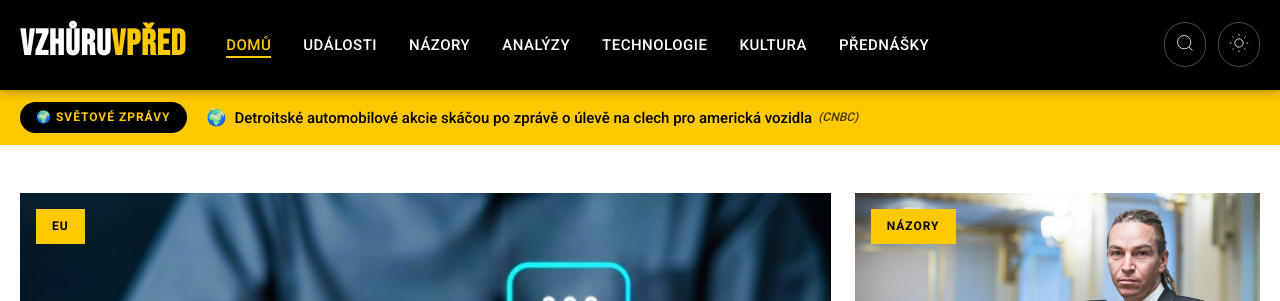
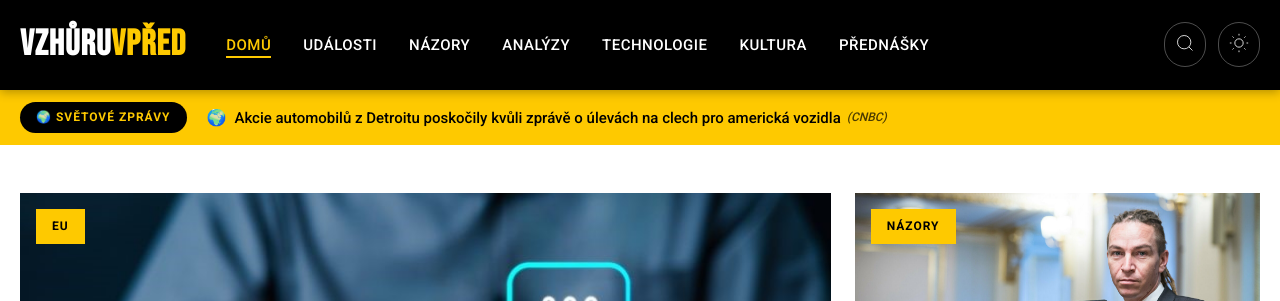
Before and after one commit to tangero/vzhuruvpred, a Jekyll site: the page built from index.html, in a window 1280 px wide and 900 px high. Shown: the top 301 px of the window. Built offline with Jekyll 4.4.1, drawn with Linux system fonts in a browser that asks for light colours; part of the change alters nothing that is shown.

Commit message:
Update world news 2025-10-04 22:18

```diff
--- a/_data/world_news.json
+++ b/_data/world_news.json
@@ -1,27 +1,27 @@
 {
-  "last_updated": "2025-10-04T21:14:07",
+  "last_updated": "2025-10-04T22:15:26",
   "articles": [
     {
       "flag": "🌍",
       "country": "global",
-      "title": "Živé zpravodajství o odstávce vlády: Finanční zákony opět uvízly v Senátu, patr pokračuje",
+      "title": "Živé zpravodajství o zastavení činnosti vlády: Finanční zákony opět uvízly v Senátu, pat trvá",
       "original_title": "Government shutdown live updates as funding bills again stall in Senate, extending impasse - CBS News",
       "url": "https://www.cbsnews.com/live-updates/government-shutdown-third-day-trump-senate-house/",
       "urlToImage": "https://assets2.cbsnewsstatic.com/hub/i/r/2025/10/03/93fcf742-eb77-40a8-b0ea-150efcd5ebaf/thumbnail/1200x630/518884b3fdc649ca8111d6aa45a356fb/screenshot-2025-10-03-at-2-45-23-pm.png",
       "source": "CBS News",
       "publishedAt": "2025-10-03T20:20:00Z",
-      "description": "Vláda USA je třetí den v odstávce, Senát opět neprosadil návrhy na její ukončení. Sledujte aktuální dění"
+      "description": "Vláda USA je ve třetím dni odstávky, Senát opět nepřijal návrhy na její ukončení. Sledujte aktuální dění."
     },
     {
       "flag": "🌍",
       "country": "global",
-      "title": "Detroitské automobilové akcie skáčou po zprávě o úlevě na clech pro americká vozidla",
+      "title": "Akcie automobilů z Detroitu poskočily kvůli zprávě o úlevách na clech pro americká vozidla",
       "original_title": "Detroit auto stocks jump on report of tariff relief for U.S. vehicles - CNBC",
       "url": "https://www.cnbc.com/2025/10/03/ford-gm-stla-stock-tariffs.html",
       "urlToImage": "https://image.cnbcfm.com/api/v1/image/106976847-1637165426358-FZHUMMEREV076.jpg?v=1675188068&w=1920&h=1080",
       "source": "CNBC",
       "publishedAt": "2025-10-03T19:39:43Z",
-      "description": "Akcie General Motors, Fordu a mateřské společnosti Chrysleru Stellantis po zprávě Reuters posílily zhruba o 2 % až 4 % z úrovně nebo ze ztráty."
+      "description": "Akcie General Motors, Fordu a mateřské společnosti Chrysleru Stellantis po zprávě Reuters posílily zhruba o 2 % až 4 %"
     },
     {
       "flag": "🌍",
@@ -32,51 +32,51 @@
       "urlToImage": "https://cdn.arstechnica.net/wp-content/uploads/2025/07/Android-statue-1152x648.jpg",
       "source": "Ars Technica",
       "publishedAt": "2025-10-03T18:31:23Z",
-      "description": "Google slibuje, že ověřování udělá Android bezpečnějším, ale za jakou cenu?"
+      "description": "Google slibuje, že ověřování učiní Android bezpečnějším, ale za jakou cenu?"
     },
     {
       "flag": "🇺🇸",
       "country": "us",
-      "title": "První žena se stala arcibiskupem canterburským, hlavou anglikánské církve",
+      "title": "První žena se stala arcibiskupem canterburským, šéfkou anglikánské církve",
       "original_title": "First woman is named archbishop of Canterbury, leader of Church of England - The Washington Post",
       "url": "https://www.washingtonpost.com/world/2025/10/03/archbishop-canterbury-first-woman-england/",
       "urlToImage": "https://www.washingtonpost.com/wp-apps/imrs.php?src=https://arc-anglerfish-washpost-prod-washpost.s3.amazonaws.com/public/6SIBZ6PKDAUGITPOTG4JHBLG6E.JPG&w=1440",
       "source": "The Washington Post",
       "publishedAt": "2025-10-03T18:23:05Z",
-      "description": "Sarah Mullallyová, bývalá londýnská biskupka, je první ženou v čele anglikánské církve za její takřka pětisetletou historii."
+      "description": "Sarah Mullallyová, bývalá londýnská biskupka, je první ženou v čele anglikánské církve za její téměř 500letou historii."
     },
     {
       "flag": "🇫🇷",
       "country": "fr",
-      "title": "Vozy Jeep, Dodge a Chrysler budou mít nárok na dotaci 7500 dolarů za elektromobily i po uplynutí lhůty",
+      "title": "Vozy Jeep, Dodge a Chrysler budou mít nárok na dotaci 7500 dolarů za elektromobily i po uplynutí termínu",
       "original_title": "Jeep, Dodge, Chrysler vehicles will still qualify for the $7,500 EV credit past the deadline - Electrek",
       "url": "http://electrek.co/2025/10/03/jeep-dodge-chrysler-vehicles-still-qualify-for-7500-ev-credit/",
       "urlToImage": "https://i0.wp.com/electrek.co/wp-content/uploads/sites/3/2024/11/Jeep-Wagoneer-S-EV-lease-prices.jpeg?resize=1200%2C628&quality=82&strip=all&ssl=1",
       "source": "Electrek",
       "publishedAt": "2025-10-03T18:21:00Z",
-      "description": "Vozy Jeep, Dodge, Chrysler a Fiat zůstanou po lhůtě nárok na kredit zachován. Stellantis potvrdil, že..."
+      "description": "Vozy Jeep, Dodge, Chrysler a Fiat zůstanou požadavky na kredit splňovat i po uplynutí lhůty. Stellantis potvrdil, že..."
     },
     {
       "flag": "🌍",
       "country": "global",
-      "title": "Kvůli výpadku nebyla zveřejněna zpráva o pracovních místech. Zde je to, co by o ekonomice řekla.",
+      "title": "Kvůli výpadku nevyšla zpráva o zaměstnanosti. Co by řekla o ekonomice",
       "original_title": "The shutdown meant no jobs report. Here's what it would have said about the economy - CNBC",
       "url": "https://www.cnbc.com/2025/10/03/shutdown-jobs-report-economy.html",
       "urlToImage": "https://image.cnbcfm.com/api/v1/image/108206734-1759352726135-gettyimages-2238210877-US_JOBS.jpeg?v=1759352801&w=1920&h=1080",
       "source": "CNBC",
       "publishedAt": "2025-10-03T18:18:08Z",
-      "description": "Zatímco BLS kvůli výpadku mlčí, jiné zprávy naznačují, že trh práce v září jen pokračoval v zaběhnutém tempu."
+      "description": "Zatímco BLS kvůli odstávce nevydává data, jiné zprávy naznačují, že trh práce v září jen pokračoval v zaběhnutých kolejích."
     },
     {
       "flag": "🌍",
       "country": "global",
-      "title": "Živě: Sean \"Diddy\" Combs čelí trestu za obvinění z prostituce, soudní jednání probíhá",
+      "title": "Sean \"Diddy\" Combs: Průběžné zpravodajství o vynesení rozsudku v procesu za napomáhání k prostituci",
       "original_title": "Sean \"Diddy\" Combs sentencing live updates as hearing for prostitution-related charges is underway - CBS News",
       "url": "https://www.cbsnews.com/live-updates/diddy-sentencing-hearing/",
       "urlToImage": "https://assets1.cbsnewsstatic.com/hub/i/r/2025/10/03/34e01797-2e6a-4f74-8b4c-df1628875eb0/thumbnail/1200x630/65d9dd589360bac1ddadc2cb05cea456/2025-09-24t154623z-280865120-rc2eygaxdhio-rtrmadp-3-people-sean-combs.jpg",
       "source": "CBS News",
       "publishedAt": "2025-10-03T18:17:00Z",
-      "description": "Jednání o trestu pro Seana \"Diddy\" Combse se koná tři měsíce poté, co byl shledán vinným ze dvou obvinění souvisejících s prostituci."
+      "description": "Přelíčení se Seanem \"Diddym\" Combsem se koná tři měsíce poté, co byl shledán vinným ze dvou obvinění souvisejících s prostituci."
     },
     {
       "flag": "🇬🇧",
@@ -87,23 +87,23 @@
       "urlToImage": "https://ichef.bbci.co.uk/news/1024/branded_news/ede7/live/09aab030-a07e-11f0-bb47-b30225268691.png",
       "source": "BBC News",
       "publishedAt": "2025-10-03T17:58:37Z",
-      "description": "Donald Trump říká, že loď vezla tolik drog, že by to stačilo zabít tisíce lidí."
+      "description": "Donald Trump říká, že loď převážela dost drog, aby zabily tisíce lidí."
     },
     {
       "flag": "🇺🇸",
       "country": "us",
-      "title": "Propouštěný federální žalobce připevnil na dveře při odchodu vzkaz o povinnosti.",
+      "title": "Odvolaný federální prokurátor při odchodu připevnil na dveře vzkaz o povinnosti",
       "original_title": "Fired federal prosecutor tapes a note about duty to the door on his way out - CNN",
       "url": "https://www.cnn.com/2025/10/03/politics/fired-federal-prosecutor-michael-benary-virginia",
       "urlToImage": "https://media.cnn.com/api/v1/images/stellar/prod/2025-09-25t180335z-748561644-rc25zgail47b-rtrmadp-3-usa-trump-comey.jpg?c=16x9&q=w_800,c_fill",
       "source": "CNN",
       "publishedAt": "2025-10-03T17:29:38Z",
-      "description": "Dny po propuštění vyvěsil nejvyšší žalobce pro národní bezpečnost ve východním distriktu Virginie dopis před svou bývalou kancelář, v němž obvinil špičkové úředníky ministerstva spravedlnosti, že j..."
+      "description": "Dny po propuštění zavěsil nejvyšší federální žalobce z východního Virginského distriktu na dveře své bývalé kanceláře dopis, v němž obviňuje špičky ministerstva spravedlnosti, že jsou „více znepoko..."
     },
     {
       "flag": "🌍",
       "country": "global",
-      "title": "Školní obvod v Des Moines podá žalobu na konzultační firmu poté, co byl její ředitel zadržen imigračními úřady",
+      "title": "Školní obvod Des Moines podá žalobu na konzultační firmu poté, co byl ředitel zadržen imigrační správou",
       "original_title": "Des Moines school district says it will pursue legal action against consulting firm after superintendent detained by ICE - ABC News - Breaking News, Latest News and Videos",
       "url": "https://abcnews.go.com/US/des-moines-school-district-pursue-legal-action-consulting/story?id\\\\u003d126186026",
       "urlToImage": null,
@@ -114,24 +114,24 @@
     {
       "flag": "🌍",
       "country": "global",
-      "title": "Elvira doufá, že si Ariana Grande ponaučení z 'velmi urážlivého' setkání: 'Je to smutné' (exkluzivně)",
+      "title": "Elvira doufá, že si Ariana Grande ponaučení z ‚velmi urážlivého‘ setkání vezme: ‚Je to smutné‘ (exkluzivně)",
       "original_title": "Elvira hopes Ariana Grande learns lesson after 'very offensive' interaction: 'It's sad' (exclusive) - Entertainment Weekly",
       "url": "https://ew.com/elvira-hopes-ariana-grande-learns-lesson-very-offensive-interaction-11820199",
       "urlToImage": "https://ew.com/thmb/sL8OsNdQpV_wpgsy565fdGU4po8=/1500x0/filters:no_upscale():max_bytes(150000):strip_icc()/elvira-ariana-grande-100325-1-986e5b788ae149b58546d32e0b11a826.jpg",
       "source": "Entertainment Weekly",
       "publishedAt": "2025-10-03T16:10:07Z",
-      "description": "Cassandra Peterson, známá jako Elvira, pro EW: S Adrianou Grande jsme se od její omluvy za 'velmi urážlivé' jednání, které hororové ikoně přišlo nepřesvědčivé, neoslovily. 'Je zklamáním, když slyší..."
+      "description": "Cassandra Peterson, známá jako Elvira, prozradila magazínu EW, že se s Arianou Grande od její omluvy za ‚velmi urážlivé‘ jednání, které se u hororové ikony nesetkalo s pochopením, neoslovily: ‚Je z..."
     },
     {
       "flag": "🌍",
       "country": "global",
-      "title": "Ruský útok drony zabil na Ukrajině 13 tisíc prasat, uvádějí úředníci",
+      "title": "Ruský útok drony zabil na Ukrajině 13 tisíc prasat, uvedli úředníci",
       "original_title": "Russian drone attack kills 13,000 pigs in Ukraine, officials say - CBS News",
       "url": "https://www.cbsnews.com/news/russia-ukraine-drone-strike-natural-gas-farm-pigs/",
       "urlToImage": "https://assets1.cbsnewsstatic.com/hub/i/r/2025/10/03/63e1f390-870d-45be-b5cb-a68125dcd379/thumbnail/1200x630/cedd778df39a8ee8d96157e719a6be88/gettyimages-2238982606.jpg",
       "source": "CBS News",
       "publishedAt": "2025-10-03T15:44:00Z",
-      "description": "Stávka je zřejmě součástí rozsáhlého ruského útoku na zařízení na zemní plyn provozovaná ukrajinským státním podnikem Naftogaz."
+      "description": "Stávka je zřejmě součástí rozsáhlého ruského útoku na zařízení státního podniku Naftogaz"
     },
     {
       "flag": "🌍",
@@ -142,12 +142,12 @@
       "urlToImage": "https://platform.theverge.com/wp-content/uploads/sites/2/chorus/uploads/chorus_asset/file/25832862/STK048_XBOX_2_A.jpg?quality=90&strip=all&crop=0%2C10.732984293194%2C100%2C78.534031413613&w=1200",
       "source": "The Verge",
       "publishedAt": "2025-10-03T15:18:15Z",
-      "description": "Microsoft se chystá spustit reklamou podporovanou verzi Xbox Cloud Gaming. Bezplatné streamování se testuje interně v Microsoftu."
+      "description": "Microsoft se chystá spustit reklamou podporovanou verzi Xbox Cloud Gaming. Bezplatné streamování testuje interně Microsoft."
     },
     {
       "flag": "🌍",
       "country": "global",
-      "title": "Recenze Apple iPhone 17 Pro: Přijďte kvůli foťáku, zůstaňte kvůli baterii",
+      "title": "Recenze Apple iPhone 17 Pro: Přiláká vás fotoaparát, nadchne vás baterie",
       "original_title": "Apple iPhone 17 Pro review: Come for the camera, stay for the battery - Ars Technica",
       "url": "https://arstechnica.com/gadgets/2025/10/apple-iphone-17-pro-review-come-for-the-camera-stay-for-the-battery/",
       "urlToImage": "https://cdn.arstechnica.net/wp-content/uploads/2025/10/IMG_3437-1152x648.jpeg",
@@ -164,7 +164,7 @@
       "urlToImage": "https://www.geo.tv/assets/uploads/updates/2025-10-03/l_626829_061919_updates.jpg",
       "source": "Www.geo.tv",
       "publishedAt": "2025-10-03T13:53:00Z",
-      "description": "Za vlády krále Karla došlo k druhé abdikaci v zahraničí, když lucemburský velkovévoda Jindřich v pátek na slavnostním ceremoniálu oficiálně odstoupil."
+      "description": "Vláda krále Karla zažila druhou abdikaci v zahraničí, když lucemburský velkovévoda Jindřich v pátek na slavnostním ceremoniálu oficiálně odstoupil."
     },
     {
       "flag": "🌍",
@@ -186,7 +186,7 @@
       "urlToImage": "https://www.oregonlive.com/resizer/v2/TRNPUPFVOZGMVDL37DC73LVBI4.jpg?auth=b3f95a0fb3dd96185138936e74364d1d187d73bb4dc75d87cbf88238830a021c&width=1280&smart=true&quality=90",
       "source": "OregonLive",
       "publishedAt": "2025-10-03T12:00:00Z",
-      "description": "Kancelář ICE v South Portlandu řeší případy imigrantů z několika oregonských okresů a ze čtyř ve Washingtonu."
+      "description": "Úřad ICE v South Portland řeší případy imigrantů z několika okresů v Oregonu a ze čtyř ve Washingtonu."
     },
     {
       "flag": "🌍",
@@ -197,40 +197,40 @@
       "urlToImage": "https://www.cnet.com/a/img/resize/4f5275f74c51212b9960babcc134d546e4e98b4e/hub/2025/10/03/d8b101f9-216b-4728-b978-efcb614e5d3e/251002-clean-omt-ep-139-what-makes-apples-charger-so-special-no-text-v1.jpg?auto=webp&fit=crop&height=675&width=1200",
       "source": "CNET",
       "publishedAt": "2025-10-03T12:00:00Z",
-      "description": "Se správným vybavením můžete získat až 60 wattů navíc."
+      "description": "Se správným vybavením získáte šedesátiwattový příkon navíc."
     },
     {
       "flag": "🇫🇷",
       "country": "fr",
-      "title": "Newsom hrozí kalifornským univerzitám odebráním státních dotací, pokud vyhoví Trumpovým požadavkům",
+      "title": "Newsom hrozí státním financováním kalifornským univerzitám, které vyhoví požadavkům Trumpa",
       "original_title": "Newsom threatens state funding for California universities that agree to Trump demands - San Francisco Chronicle",
       "url": "https://www.sfchronicle.com/politics/article/newsom-trump-education-funding-21081560.php",
       "urlToImage": "https://s.hdnux.com/photos/01/54/55/71/28499542/3/rawImage.jpg",
       "source": "San Francisco Chronicle",
       "publishedAt": "2025-10-03T10:52:30Z",
-      "description": "Newsom: Kalifornské univerzity podepíší-li „RADIKÁLNÍ DOHODU“, přijdou o státní dotace včetně stipendií"
+      "description": "Newsom: Kalifornské univerzity, které podepíší „RADIKÁLNÍ DOHODU“, přijdou o státní dotace včetně stipendií"
     },
     {
       "flag": "🌍",
       "country": "global",
-      "title": "Detektor kovů se rozsvítil\": Nález roveru Perseverance je novým zářivým vodítkem v pátrání po životě na Marsu",
+      "title": "Detektor kovů zazvonil\": Nález roveru Perseverance je novým zářivým vodítkem v pátrání po životě na Marsu",
       "original_title": "'The metal detector has gone off': Perseverance rover's find is a shiny new clue in the search for life on Mars - Space",
       "url": "https://www.space.com/astronomy/mars/the-metal-detector-has-gone-off-perseverance-rovers-find-is-a-shiny-new-clue-in-the-search-for-life-on-mars",
       "urlToImage": "https://cdn.mos.cms.futurecdn.net/TAdaVAkHPhPbicym76RrpM-1920-80.jpg",
       "source": "Space.com",
       "publishedAt": "2025-10-03T10:00:00Z",
-      "description": "Tohle je chvíle, kdy vám pípne detektor kovů a vykopete něco lesklého. Ještě pořád musíte zjistit, co přesně to je – ale už máte něco, s čím můžete pracovat."
+      "description": "Tohle je chvíle, kdy pípne detektor kovů a vykopete něco lesklého. Pořád musíte zjistit, co přesně jste našli – ale máte s čím pracovat."
     },
     {
       "flag": "🌍",
       "country": "global",
-      "title": "Jsou internetové zprávy o kometě mířící k Zemi pravdivé?",
+      "title": "Jsou internetové zvěsti o kometě mířící k Zemi pravdivé?",
       "original_title": "Are internet rumours of a comet hurtling towards Earth true? - Al Jazeera",
       "url": "https://www.aljazeera.com/features/2025/10/3/are-internet-rumours-of-a-comet-hurtling-towards-earth-true",
       "urlToImage": "https://www.aljazeera.com/wp-content/uploads/2025/10/shutterstock_2671776079-1759482859.jpg?resize=1920%2C1440",
       "source": "Al Jazeera English",
       "publishedAt": "2025-10-03T09:54:54Z",
-      "description": "Vesmírné agentury ujišťují, že kometa 3I/ATLAS nepředstavuje žádné nebezpečí, navzdory virálním konspiračním tvrzením."
+      "description": "Vesmírné agentury ujišťují, že kometa 3I/ATLAS nepředstavuje nebezpečí, navzdory virálním konspiračním tvrzením."
     },
     {
       "flag": "🌍",
@@ -241,23 +241,23 @@
       "urlToImage": "https://media.nature.com/lw1200/magazine-assets/d41586-025-03201-6/d41586-025-03201-6_51515002.jpg",
       "source": "Nature.com",
       "publishedAt": "2025-10-03T09:51:18Z",
-      "description": "Strojové učení může urychlit objev potenciálních antibiotik, ale výzvy přetrvávají."
+      "description": "Strojové učení může urychlit objevování potenciálních antibiotik, ale výzvy přetrvávají."
     },
     {
       "flag": "🌍",
       "country": "global",
-      "title": "Případy spalniček v Minnesotě rychle přibývají. Podívejte se, kde se nemoc šíří po USA.",
+      "title": "Případy spalniček v Minnesotě rychle přibývají. Tady jsou místa v USA, kde se šíří.",
       "original_title": "Measles cases quickly rising in Minnesota. Here's where outbreaks are spreading in the U.S. - NBC News",
       "url": "https://www.nbcnews.com/health/health-news/measles-minnesota-double-us-outbreaks-vaccine-continue-rcna235144",
       "urlToImage": "https://media-cldnry.s-nbcnews.com/image/upload/t_nbcnews-fp-1200-630,f_auto,q_auto:best/rockcms/2025-02/250228-Meseals-aa-3415-3c94d9.jpg",
       "source": "NBC News",
       "publishedAt": "2025-10-03T09:00:00Z",
-      "description": "Ohniska spalniček stále doutnají a šíří se po celé zemi, v Minnesotě se případy nyní objevují rychlým tempem"
+      "description": "Spalničky se dál šíří po celé zemi, v Minnesotě počet případů rychle roste"
     },
     {
       "flag": "🌍",
       "country": "global",
-      "title": "CDC stále nevydalo pokyny k očkování proti covidu, přístup je tak v nedohlednu",
+      "title": "CDC stále nevydalo pokyny k očkování proti covidu, přístup je tak v nejistotě",
       "original_title": "The CDC still hasn't issued COVID vaccine guidelines, leaving access in limbo - NPR",
       "url": "https://www.npr.org/sections/shots-health-news/2025/10/02/nx-s1-5559439/cdc-covid-vaccine-guidelines",
       "urlToImage": "https://npr.brightspotcdn.com/dims3/default/strip/false/crop/1024x576+0+53/resize/1400/quality/100/format/jpeg/?url=http%3A%2F%2Fnpr-brightspot.s3.amazonaws.com%2F02%2F27%2Fbb0a8c474b1ea300858a75f25ec2%2Fgettyimages-1241439406.jpg",
@@ -268,13 +268,13 @@
     {
       "flag": "🌍",
       "country": "global",
-      "title": "Studie naznačuje, že psilocybin cíleně ovlivňuje mozkové okruhy a zmírňuje chronickou bolest i depresi",
+      "title": "Studie naznačuje, že psilocybin cíleně působí na mozkové okruhy a zmírňuje chronickou bolest i depresi",
       "original_title": "Psilocybin targets brain circuits to relieve chronic pain and depression, study suggests - Medical Xpress",
       "url": "https://medicalxpress.com/news/2025-10-psilocybin-brain-circuits-relieve-chronic.html",
       "urlToImage": "https://scx2.b-cdn.net/gfx/news/hires/2021/brain-circuit.jpg",
       "source": "Medical Xpress",
       "publishedAt": "2025-10-02T09:00:04Z",
-      "description": "Vědci z Penn Medicine identifikovali konkrétní mozkové okruhy ovlivněné psilocybinem, což může otevřít nové cesty k léčbě bolesti a duševního zdraví."
+      "description": "Vědci z Penn Medicine identifikovali konkrétní mozkové okruhy ovlivněné psilocybinem, které by mohly otevřít nové možnosti v léčbě bolesti a duševního zdraví."
     }
   ]
 }
```
